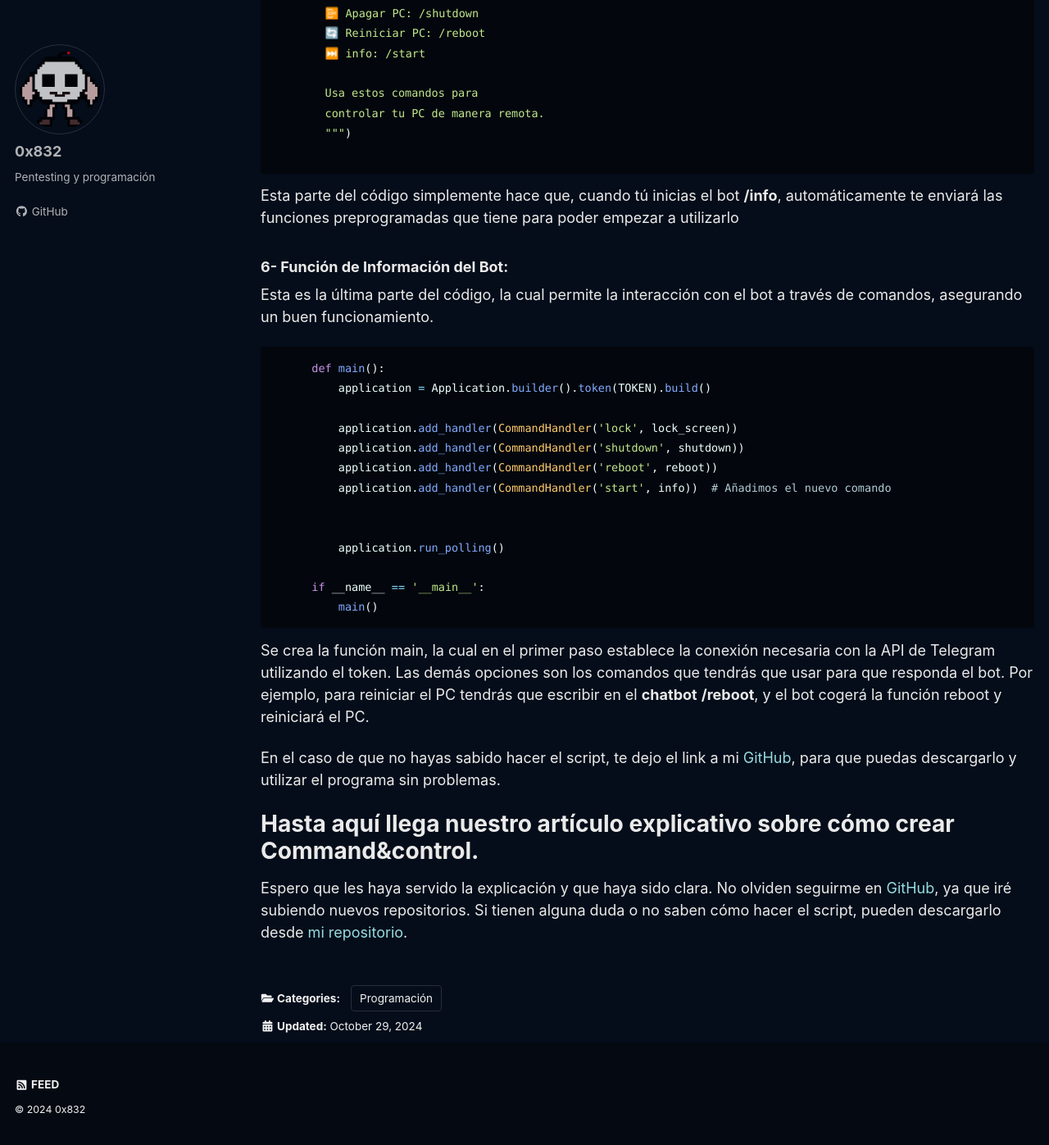
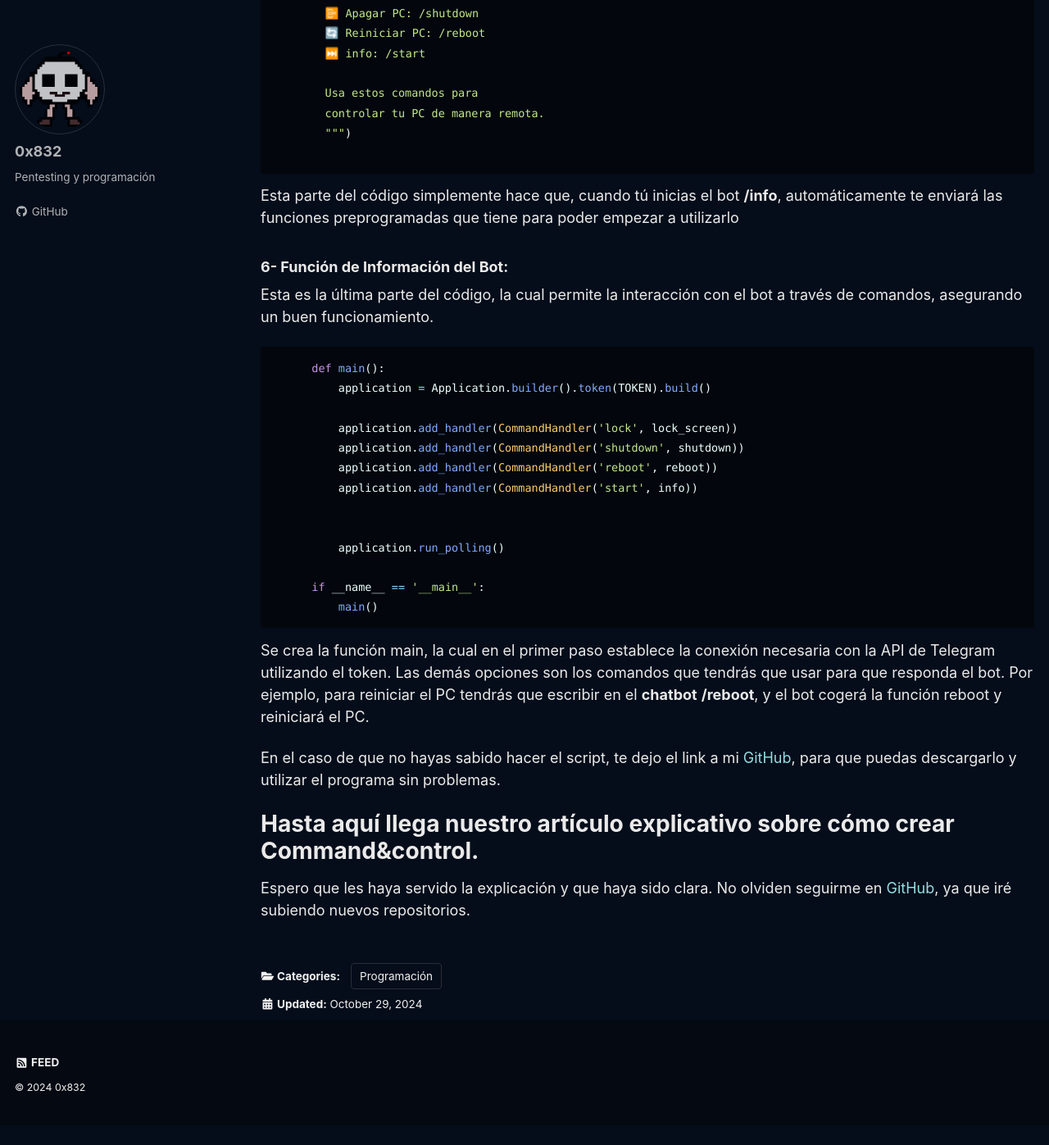
Before and after one commit to 0x832/0x832.github.io, a Jekyll site: the page built from _posts/2024-10-29-command-control.md, in a window 1280 px wide and 1400 px high, scrolled down 3806 px. Shown: the top 1397 px of the window at 82% size. Built offline with Jekyll 4.4.1, drawn with Linux system fonts in a browser that asks for light colours; cached includes are drawn as plain includes; a script that is not in the unit is left out; after the commit the page ends 5179 px from its top, so only the background shows below that; some of the changed text lies outside the part shown.

Commit message:
2024-10-29-command-control.md

```diff
--- a/_posts/2024-10-29-command-control.md
+++ b/_posts/2024-10-29-command-control.md
@@ -163,7 +163,7 @@ Esta parte del código simplemente hace que, cuando tú inicias el bot **/info**
           application.add_handler(CommandHandler('lock', lock_screen))
           application.add_handler(CommandHandler('shutdown', shutdown))
           application.add_handler(CommandHandler('reboot', reboot))
-          application.add_handler(CommandHandler('start', info))  # Añadimos el nuevo comando
+          application.add_handler(CommandHandler('start', info))
 
 
           application.run_polling()
@@ -179,4 +179,4 @@ Esta parte del código simplemente hace que, cuando tú inicias el bot **/info**
 
 # Hasta aquí llega nuestro artículo explicativo sobre cómo crear Command&control.
 
- Espero que les haya servido la explicación y que haya sido clara. No olviden seguirme en <a href="https://github.com/0x832/">GitHub</a>, ya que iré subiendo nuevos repositorios. Si tienen alguna duda o no saben cómo hacer el script, pueden descargarlo desde <a href="https://github.com/0x832/SnapBot">mi repositorio</a>.
+ Espero que les haya servido la explicación y que haya sido clara. No olviden seguirme en <a href="https://github.com/0x832/">GitHub</a>, ya que iré subiendo nuevos repositorios.
```
Also changed, not shown: other parts of _posts/2024-10-29-command-control.md (+3 -3 lines).
